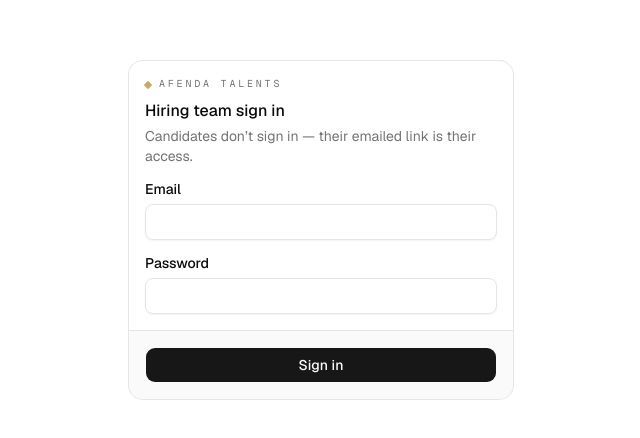
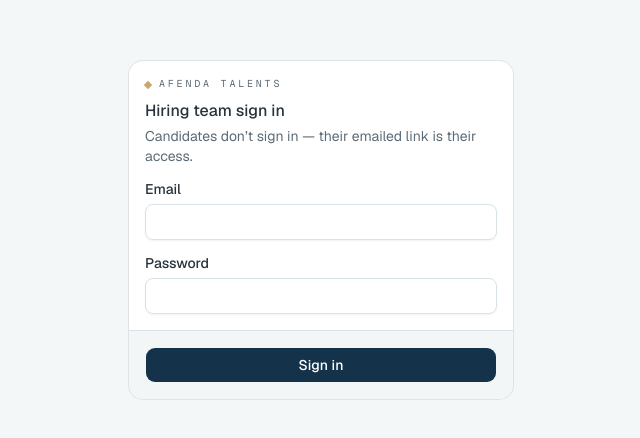
Before and after one commit to pohlai88/afenda-talents, a Next.js app: page /admin/login in a window 1280 px wide. Shown: the part 170-608 px from the top of the page, without its empty margins (319-959 px from the left). Built offline with nearby package versions, Linux system fonts and the light colour scheme.

Commit message:
feat: adopt the operational palette as the token system (D17)

```diff
--- a/src/app/admin/login/page.tsx
+++ b/src/app/admin/login/page.tsx
@@ -46,7 +46,7 @@ export default function AdminLoginPage() {
         <Card>
           <CardHeader>
             <div className="mb-1 flex items-center gap-2">
-              <span aria-hidden="true" className="h-[6px] w-[6px] rotate-45 bg-[#C8A96A]" />
+              <span aria-hidden="true" className="h-[6px] w-[6px] rotate-45 bg-brand-gold" />
               <span className="font-mono text-[10px] tracking-[0.28em] text-muted-foreground">
                 AFENDA TALENTS
               </span>
--- a/src/app/globals.css
+++ b/src/app/globals.css
@@ -7,6 +7,11 @@
 @theme inline {
   --color-background: var(--background);
   --color-foreground: var(--foreground);
+  --color-progress: var(--progress);
+  --color-progress-foreground: var(--progress-foreground);
+  --color-attention: var(--attention);
+  --color-attention-foreground: var(--attention-foreground);
+  --color-brand-gold: var(--brand-gold);
   --font-sans: var(--font-geist-sans);
   --font-mono: var(--font-geist-mono);
   --font-heading: var(--font-geist-sans);
@@ -49,72 +54,98 @@
 }
 
 :root {
-  --background: oklch(1 0 0);
-  --foreground: oklch(0.145 0 0);
-  --card: oklch(1 0 0);
-  --card-foreground: oklch(0.145 0 0);
-  --popover: oklch(1 0 0);
-  --popover-foreground: oklch(0.145 0 0);
-  --primary: oklch(0.205 0 0);
-  --primary-foreground: oklch(0.985 0 0);
-  --secondary: oklch(0.97 0 0);
-  --secondary-foreground: oklch(0.205 0 0);
-  --muted: oklch(0.97 0 0);
-  --muted-foreground: oklch(0.556 0 0);
-  --accent: oklch(0.97 0 0);
-  --accent-foreground: oklch(0.205 0 0);
-  --destructive: oklch(0.577 0.245 27.325);
-  --border: oklch(0.922 0 0);
-  --input: oklch(0.922 0 0);
-  --ring: oklch(0.708 0 0);
-  --chart-1: oklch(0.87 0 0);
-  --chart-2: oklch(0.556 0 0);
-  --chart-3: oklch(0.439 0 0);
-  --chart-4: oklch(0.371 0 0);
-  --chart-5: oklch(0.269 0 0);
+  /* Operational design system — DECISIONS.md D17. Hex, not oklch: the requirements
+     document specifies exact hex and a round-trip would introduce drift. */
+  --background: #f4f7f8;
+  --foreground: #26333c;
+  --card: #ffffff;
+  --card-foreground: #26333c;
+  --popover: #ffffff;
+  --popover-foreground: #26333c;
+  --primary: #14324a;
+  --primary-foreground: #ffffff;
+  --secondary: #e8eef0;
+  --secondary-foreground: #14324a;
+  --muted: #e8eef0;
+  --muted-foreground: #5c6b75;
+  --accent: #dce7e6;
+  --accent-foreground: #14324a;
+  --destructive: #b42318;
+  --border: #d9e2e7;
+  --input: #d9e2e7;
+  --ring: #1d5b79;
+
+  /* Governance Teal. Operational progress and the "ready for review" tone.
+     Never candidate quality — see the build-skill's ninth invariant. */
+  --progress: #2e7d7a;
+  --progress-foreground: #ffffff;
+  /* Amber. Needs human review or follow-up. Never red, never green. */
+  --attention: #b7791f;
+  --attention-foreground: #ffffff;
+  /* Compass Gold. Brand lockups only. */
+  --brand-gold: #c8a96a;
+
+  /* A neutral ramp. Deliberately NOT repurposed as per-dimension colours:
+     colour must never encode a band or a score. */
+  --chart-1: #8ea3ae;
+  --chart-2: #7b929e;
+  --chart-3: #68818e;
+  --chart-4: #55707e;
+  --chart-5: #425f6e;
+
   --radius: 0.625rem;
-  --sidebar: oklch(0.985 0 0);
-  --sidebar-foreground: oklch(0.145 0 0);
-  --sidebar-primary: oklch(0.205 0 0);
-  --sidebar-primary-foreground: oklch(0.985 0 0);
-  --sidebar-accent: oklch(0.97 0 0);
-  --sidebar-accent-foreground: oklch(0.205 0 0);
-  --sidebar-border: oklch(0.922 0 0);
-  --sidebar-ring: oklch(0.708 0 0);
+
+  /* White sidebar with a navy active row. A fully navy sidebar reads as banking
+     software, which the requirements explicitly warn against. */
+  --sidebar: #ffffff;
+  --sidebar-foreground: #26333c;
+  --sidebar-primary: #14324a;
+  --sidebar-primary-foreground: #ffffff;
+  --sidebar-accent: #e8eef0;
+  --sidebar-accent-foreground: #14324a;
+  --sidebar-border: #d9e2e7;
+  --sidebar-ring: #1d5b79;
 }
 
+/* Unreachable today: nothing adds this class and there is no theme toggle.
+   Kept in step with :root so it is not left contradicting the new system. */
 .dark {
-  --background: oklch(0.145 0 0);
-  --foreground: oklch(0.985 0 0);
-  --card: oklch(0.205 0 0);
-  --card-foreground: oklch(0.985 0 0);
-  --popover: oklch(0.205 0 0);
-  --popover-foreground: oklch(0.985 0 0);
-  --primary: oklch(0.922 0 0);
-  --primary-foreground: oklch(0.205 0 0);
-  --secondary: oklch(0.269 0 0);
-  --secondary-foreground: oklch(0.985 0 0);
-  --muted: oklch(0.269 0 0);
-  --muted-foreground: oklch(0.708 0 0);
-  --accent: oklch(0.269 0 0);
-  --accent-foreground: oklch(0.985 0 0);
-  --destructive: oklch(0.704 0.191 22.216);
+  --background: #0f1d28;
+  --foreground: #edf2f4;
+  --card: #162835;
+  --card-foreground: #edf2f4;
+  --popover: #162835;
+  --popover-foreground: #edf2f4;
+  --primary: #7fb2ce;
+  --primary-foreground: #0f1d28;
+  --secondary: #1e3646;
+  --secondary-foreground: #edf2f4;
+  --muted: #1e3646;
+  --muted-foreground: #9db0bc;
+  --accent: #22404f;
+  --accent-foreground: #edf2f4;
+  --destructive: #e5675a;
   --border: oklch(1 0 0 / 10%);
   --input: oklch(1 0 0 / 15%);
-  --ring: oklch(0.556 0 0);
-  --chart-1: oklch(0.87 0 0);
-  --chart-2: oklch(0.556 0 0);
-  --chart-3: oklch(0.439 0 0);
-  --chart-4: oklch(0.371 0 0);
-  --chart-5: oklch(0.269 0 0);
-  --sidebar: oklch(0.205 0 0);
-  --sidebar-foreground: oklch(0.985 0 0);
-  --sidebar-primary: oklch(0.488 0.243 264.376);
-  --sidebar-primary-foreground: oklch(0.985 0 0);
-  --sidebar-accent: oklch(0.269 0 0);
-  --sidebar-accent-foreground: oklch(0.985 0 0);
+  --ring: #7fb2ce;
+  --progress: #4fa5a1;
+  --progress-foreground: #0f1d28;
+  --attention: #d9a441;
+  --attention-foreground: #0f1d28;
+  --brand-gold: #c8a96a;
+  --chart-1: #52707f;
+  --chart-2: #5f7f8e;
+  --chart-3: #6c8e9d;
+  --chart-4: #799dac;
+  --chart-5: #86acbb;
+  --sidebar: #162835;
+  --sidebar-foreground: #edf2f4;
+  --sidebar-primary: #7fb2ce;
+  --sidebar-primary-foreground: #0f1d28;
+  --sidebar-accent: #1e3646;
+  --sidebar-accent-foreground: #edf2f4;
   --sidebar-border: oklch(1 0 0 / 10%);
-  --sidebar-ring: oklch(0.556 0 0);
+  --sidebar-ring: #7fb2ce;
 }
 
 @layer base {
--- a/src/components/app-sidebar.tsx
+++ b/src/components/app-sidebar.tsx
@@ -42,7 +42,7 @@ export function AppSidebar({ user }: { user: ShellUser }) {
     <Sidebar collapsible="icon" className="print:hidden">
       <SidebarHeader>
         <div className="flex items-center gap-2 px-2 py-1.5 group-data-[collapsible=icon]:justify-center">
-          <span aria-hidden="true" className="h-[7px] w-[7px] shrink-0 rotate-45 bg-[#C8A96A]" />
+          <span aria-hidden="true" className="h-[7px] w-[7px] shrink-0 rotate-45 bg-brand-gold" />
           <span className="truncate text-sm font-semibold group-data-[collapsible=icon]:hidden">
             Afenda Talents
           </span>
--- a/src/components/change-password-form.tsx
+++ b/src/components/change-password-form.tsx
@@ -50,7 +50,7 @@ export function ChangePasswordForm({ email, forced }: { email: string; forced: b
       <Card>
         <CardHeader>
           <div className="mb-1 flex items-center gap-2">
-            <span aria-hidden="true" className="h-[6px] w-[6px] rotate-45 bg-[#C8A96A]" />
+            <span aria-hidden="true" className="h-[6px] w-[6px] rotate-45 bg-brand-gold" />
             <span className="font-mono text-[10px] tracking-[0.28em] text-muted-foreground">
               AFENDA TALENTS
             </span>
```
